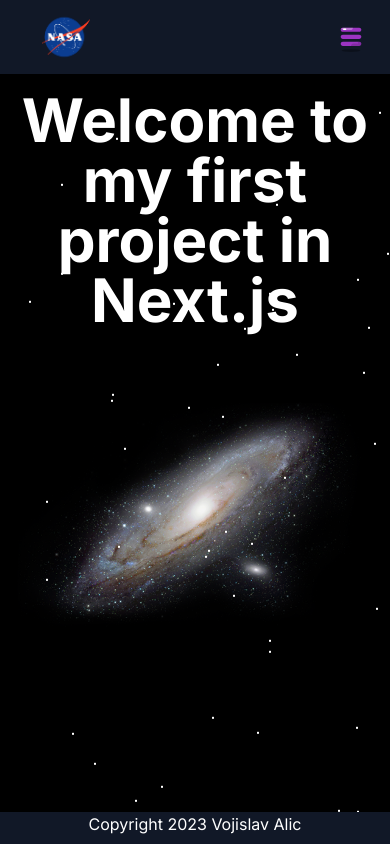
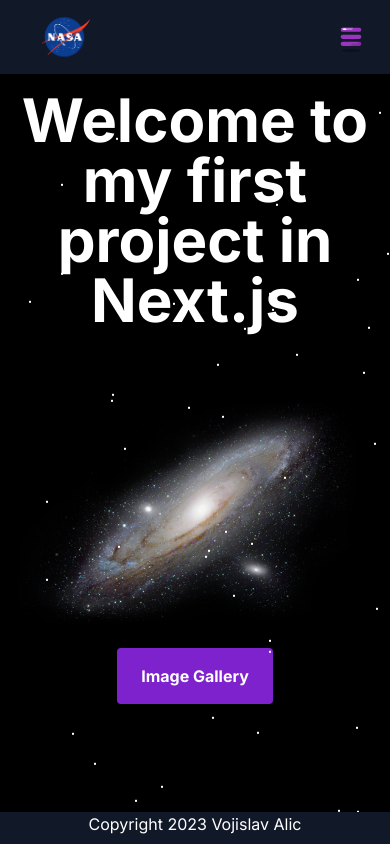
Before and after one commit to Vojislav123/nasa-apis, a Next.js app: page / in a window 390 px wide. Built offline with nearby package versions, Linux system fonts and the light colour scheme.

Commit message:
patches for security and some css updates

```diff
--- a/app/apod/page.tsx
+++ b/app/apod/page.tsx
@@ -2,12 +2,8 @@ import Image from "next/image";
 
 
 const ApodData = async () => {
-  const res = await fetch('https://api.nasa.gov/planetary/apod?api_key=mLmnEgWxsyryeaJj2aObauFreRM3CVLcqTWOa0cP');
+  const res = await fetch(`https://api.nasa.gov/planetary/apod?api_key=${process.env.NEXT_PUBLIC_API_KEY}`);
   const data = await res.json();
-
-  if (!data) {
-    return <div className="text-center">Loading...</div>;
-  }
 
   return (
     <div className="max-w-3xl mx-auto rounded-lg shadow-md p-6 mt-20">
--- a/app/epic/page.tsx
+++ b/app/epic/page.tsx
@@ -5,18 +5,15 @@ const epicData = async () => {
 
 
   const res = await fetch(
-    `https://api.nasa.gov/EPIC/api/natural?api_key=DEMO_KEY`
+    `https://api.nasa.gov/EPIC/api/natural?api_key=${process.env.NEXT_PUBLIC_API_KEY}`
   );
   const data = await res.json();
 
-  if (!data) {
-    return <div className="text-center">Loading...</div>;
-  }
 
 
   return (
     <div className="max-w-3xl mx-auto rounded-lg shadow-md p-6 mt-8">
-      <h1 className="text-4xl font-bold mb-10">Earth Polychromatic Imaging Camera </h1>
+      <h1 className="text-4xl font-bold my-10">Earth Polychromatic Imaging Camera </h1>
       <p>
         The EPIC API provides information on the daily imagery collected by
         DSCOVRs Earth Polychromatic Imaging Camera (EPIC) instrument. Uniquely
--- a/app/imageGalery/page.tsx
+++ b/app/imageGalery/page.tsx
@@ -1,6 +1,6 @@
 'use client'
 
-import React, { useState } from 'react';
+import React, { useState, useEffect } from 'react';
 import NasaImageGrid from './NasaImageGrid';
 import { ReturnSpinner } from '@/service/returnSpinner';
 
@@ -17,7 +17,7 @@ interface NasaImage {
 const NasaImages: React.FC = () => {
   const [query, setQuery] = useState('');
   const [images, setImages] = useState<NasaImage[]>([]);
-  const [loading, setLoading] = useState(false);
+  const [loading, setLoading] = useState(true);
 
   const handleSearch = async () => {
     try {
@@ -38,6 +38,10 @@ const NasaImages: React.FC = () => {
     handleSearch();
   };
 
+  useEffect(() => {
+    handleSearch();
+  }, []);
+
 
   return (
     <div className="text-center">
@@ -51,7 +55,15 @@ const NasaImages: React.FC = () => {
         placeholder="Search images..."
       />
 
-      {loading? <ReturnSpinner /> : <NasaImageGrid images={images} />}
+{loading ? (
+        <ReturnSpinner />
+      ) : images.length === 0 ? (
+        <div className="flex-column items-center justify-center">
+        <h2 className="text-2xl font-bold mb-4">No Images</h2>
+      </div>
+      ) : (
+        <NasaImageGrid images={images} />
+      )}
     </div>
   );
 };
--- a/app/marsImages/page.tsx
+++ b/app/marsImages/page.tsx
@@ -42,14 +42,13 @@ const MarsRoverPhotos = () => {
   const fetchRoverPhotos = async () => {
     const rovers = ['curiosity', 'opportunity', 'spirit', 'perseverance'];
 
-    console.log(process.env.API_KEY)
 
     try {
       const requests = rovers.map(async (rover) => {
 
         const maxSol = roverMaxSols[rover];
         const randomSol = Math.floor(Math.random() * maxSol) + 1;
-        const url = `https://api.nasa.gov/mars-photos/api/v1/rovers/${rover}/photos?sol=${randomSol}&api_key=${process.env.API_KEY}`;
+        const url = `https://api.nasa.gov/mars-photos/api/v1/rovers/${rover}/photos?sol=${randomSol}&api_key=${process.env.NEXT_PUBLIC_API_KEY}`;
         const response = await fetch(url);
         const data = await response.json();
         return data.photos[0];
--- a/app/page.tsx
+++ b/app/page.tsx
@@ -1,24 +1,34 @@
-import Image from 'next/image';
+import Image from "next/image";
+import galaxyImg from "../service/galaxy.png";
+import Link from "next/link";
 
-
-import galaxyImg from '../service/galaxy.png';
-
-
-const homePage = () => {
+const HomePage = () => {
   return (
     <div>
-
-    <main className="flex h-96 items-center justify-center m-auto h-1/2 text-center overflow-hidden">
-      <h1 className="flex align-center text-6xl font-bold">
-        Welcome to my first project in Next.js
-      </h1>
-
-
-    </main>
-      <Image className='w-auto m-auto' src={galaxyImg.src} width={400} height={400} alt='galaxy'/>
-
+      <main className="flex h-96 items-center justify-center m-auto h-1/2 text-center overflow-hidden">
+        <h1 className="flex align-center text-6xl font-bold">
+          Welcome to my first project in Next.js
+        </h1>
+      </main>
+      <div className="w-full flex justify-center">
+        <Image
+          className="w-auto m-auto"
+          src={galaxyImg.src}
+          width={400}
+          height={400}
+          alt="galaxy"
+        />
+      </div>
+      <div className="text-center">
+        <Link
+          href="/imageGallery"
+          className="inline-block bg-purple-700 hover:bg-purple-900 text-white font-bold py-4 px-6 mt-4 rounded md:hidden"
+        >
+          Image Gallery
+        </Link>
+      </div>
     </div>
   );
 };
 
-export default homePage;
+export default HomePage;
--- a/service/returnSpinner.tsx
+++ b/service/returnSpinner.tsx
@@ -2,7 +2,7 @@ import SpinnerLoading from "./spinner";
 
 export const ReturnSpinner = () => {
     return (
-      <div className="flex sm:w-1/2 md:w-1/4 lg:w-1/4 xl:w-1/4 p-4 mx-auto justify-center">
+      <div className="flex sm:w-1/2 p-4 mx-auto justify-center">
         <SpinnerLoading />
       </div>
     )
--- a/service/spinner.tsx
+++ b/service/spinner.tsx
@@ -6,13 +6,14 @@ import { Puff } from 'react-loader-spinner';
 
 export default function SpinnerLoading() {
   return (
-    <div className='w-full sm:w-1/2 md:w-1/4 lg:w-1/4 xl:w-1/4 p-4 mx-auto'>
+    <div>
       <Puff
         color="#7E22CE"
         height={100}
         width={100}
         //@ts-ignore
         timeout={4000}
+        className='flex justify-center'
       />
     </div>
   );
```
Also changed, not shown: 71 other files (tests, documents, lock files or other folders).
